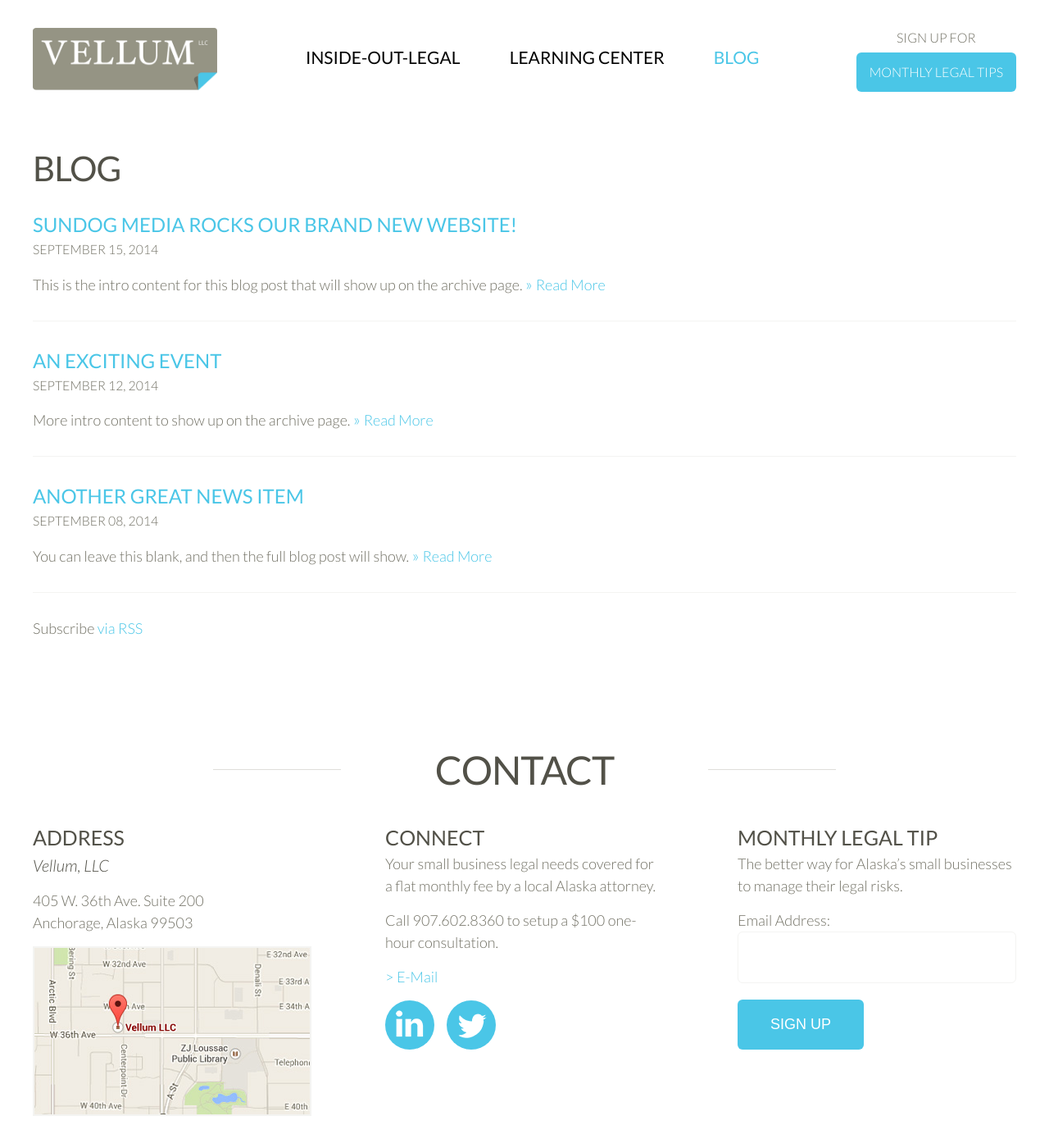
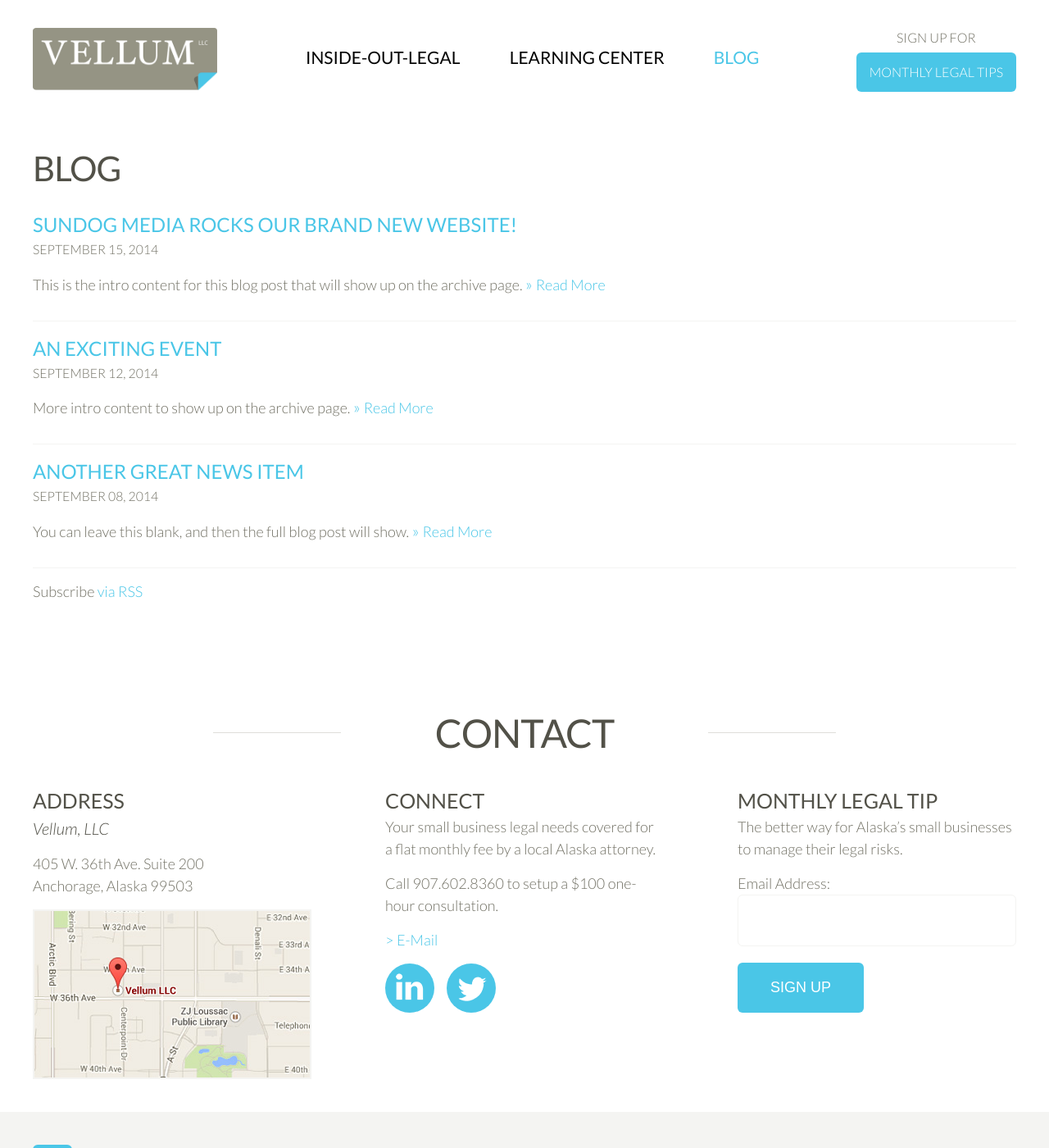
Before and after one commit to sundogmedia/sundogmedia.github.io, a Jekyll site: the page built from blog.md, in a window 1280 px wide and 1400 px high. Shown: the whole window at 82% size. Built offline with Jekyll 4.4.1, drawn with Linux system fonts in a browser that asks for light colours.

Commit message:
Blog list to divs instead of ul

```diff
--- a/_sass/_layout.scss
+++ b/_sass/_layout.scss
@@ -105,12 +105,10 @@
 }
 
 .post-list {
-    margin-left: 0;
-    list-style: none;
+    h2{ margin-bottom: 0; }
 
-    > li {
-        margin-bottom: $spacing-unit;
-    }
+    .post{ border-bottom: 1px solid $grey-color; padding-bottom: 15px; margin-bottom: 15px; }
+
 }
 
 .post-meta {
@@ -172,11 +170,7 @@
     }
 }
 
-.post-list{
-	h2{ margin-bottom: 0; }
 
-	li{ border-bottom: 1px solid $grey-color; padding-bottom: 15px; }
-}
 
 /**
  * Columns
--- a/blog.md
+++ b/blog.md
@@ -6,16 +6,16 @@ permalink: /blog/
 
 <h1 class="page-heading">Blog</h1>
 
-  <ul class="post-list">
+  <div class="post-list">
     {% for post in site.posts %}
-      <li>
+      <div class="post">
         <h2>
           <a class="post-link" href="{{ post.url | prepend: site.baseurl }}">{{ post.title }}</a>
         </h2>
         <p class="post-meta">{{ post.date | date: '%B %d, %Y' }}</p>
         <p>{{ post.excerpt }} <a class="more-link" href="{{ post.url | prepend: site.baseurl }}">Read More</a></p>
-         </li>
+         </div>
     {% endfor %}
-  </ul>
+  </div>
 
   <p class="rss-subscribe">Subscribe <a href="{{ "/feed.xml" | prepend: site.baseurl }}">via RSS</a></p>
```
